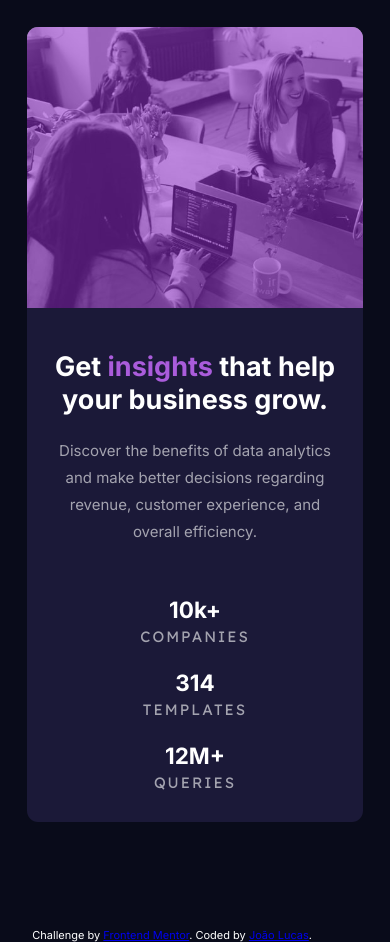
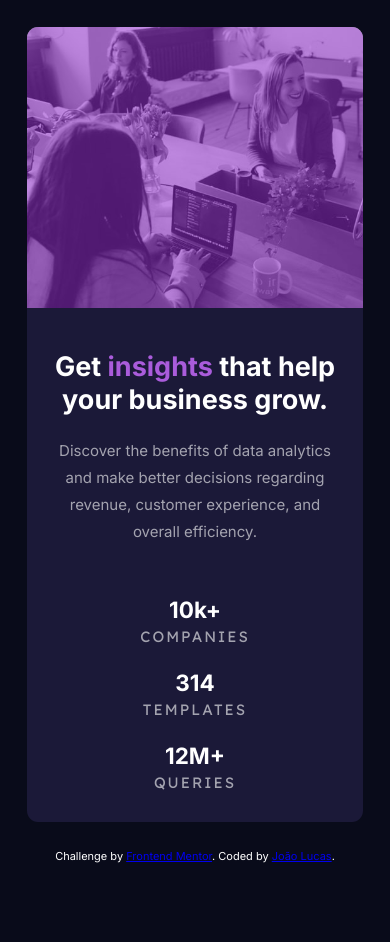
Before and after one commit to joaolucas-prog/stats-preview-card-component-challenge, a plain HTML site: page index.html in a window 390 px wide. After the commit the page ends 863 px from the top, so only its background shows below. Drawn offline with Linux system fonts and the light colour scheme.

Commit message:
revert absolute position in footer

```diff
--- a/styles.css
+++ b/styles.css
@@ -9,6 +9,7 @@ body {
   min-height: 100vh;
   background-color: hsl(233, 47%, 7%);
   display: flex;
+  flex-direction: column;
   align-items: center;
   font-size: 15px;
 }
@@ -86,10 +87,7 @@ body {
 .attribution {
   font-size: 11px;
   text-align: center;
-  position: absolute;
   color: #fff;
-  top:80vh;
-  right: 35vw;
 }
 
 @media (max-width: 728px) and (min-width: 425px) {
@@ -100,11 +98,6 @@ body {
 
   .img-box {
     order: -1;
-  }
-
-  .attribution {
-    top: 108vh;
-    right: 35vw;
   }
 }
 
@@ -143,9 +136,4 @@ body {
     letter-spacing: 2px;
   }
 
-  .attribution {
-    top: 110vh;
-    right: 20vw;
-  }
-
 }
```
